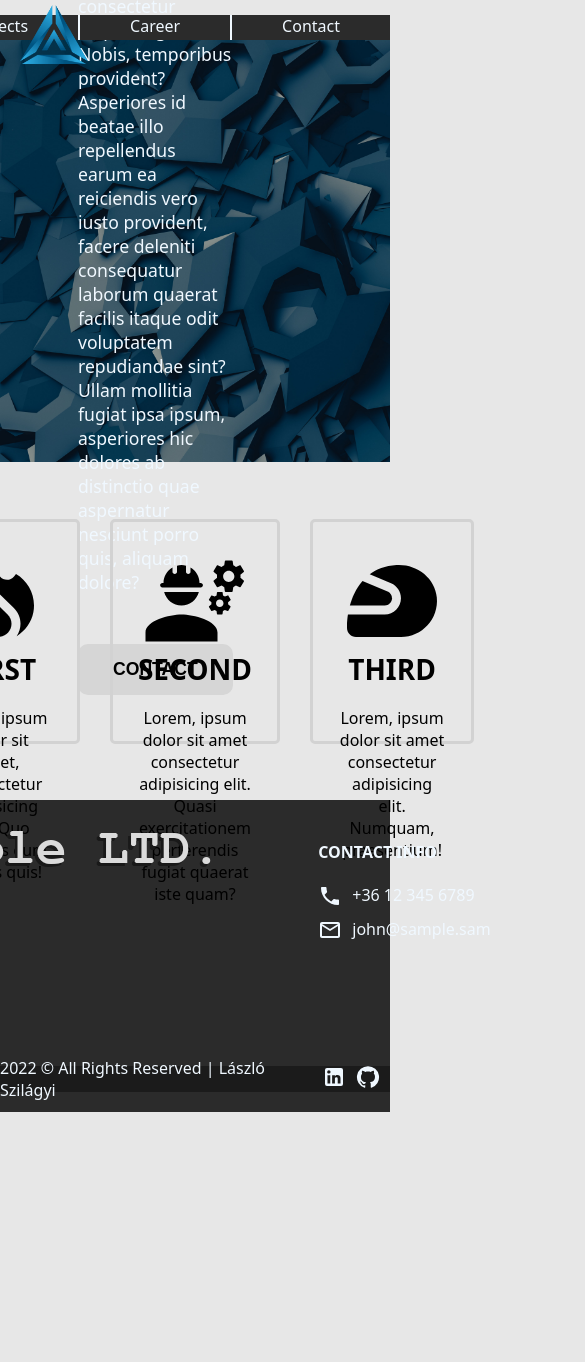
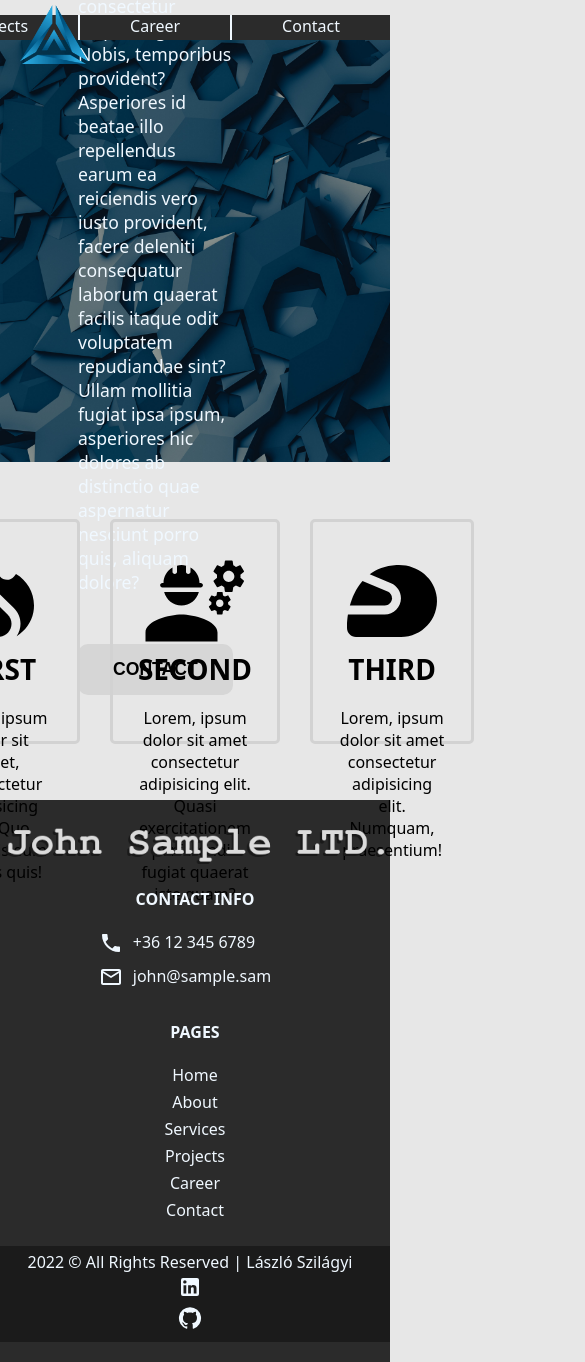
Before and after one commit to raptile666/sample-company-site-react, a React (Create React App) app: page / in a window 390 px wide. Shown: the top 1362 px of the page, 585 px wide, since content can reach past the window. Before the commit the page ends 1112 px from the top, so only its background shows below. Built offline with nearby package versions, Linux system fonts and the light colour scheme; the HTML template or start-up script is replaced by a standard one.

Commit message:
Footer is now responsive

```diff
--- a/src/components/Footer.js
+++ b/src/components/Footer.js
@@ -10,7 +10,7 @@ const Footer = () => {
 
       <div className='footer'>
         <div className='logo'>
-          <img src={TextLogo} alt="TextLogo" id='textlogo' />
+          <img src={TextLogo} alt="TextLogo" title='TextLogo' id='textlogo' />
         </div>
 
         <div className='contact'>
@@ -37,7 +37,7 @@ const Footer = () => {
       </div>
 
       <div className='copyright'>
-        <div>2022 © All Rights Reserved | László Szilágyi</div> <div><LinkedIn /></div> <div><GitHub /></div>
+        <div className='copy-content'>2022 © All Rights Reserved | László Szilágyi</div> <div className='copy-content'><LinkedIn /></div> <div className='copy-content'><GitHub /></div>
       </div>
     </div>
   )
--- a/src/styles/Footer.css
+++ b/src/styles/Footer.css
@@ -8,11 +8,12 @@
 }
 
 .copyright{
+    padding: 5px 0;
     display: flex;
     align-items: center;
     justify-content: center;
     background-color: #1b1b1b;
-    height: 3vh;
+    height: auto;
 }
 
 .footer{
@@ -54,3 +55,27 @@
 .pagelink a{
     margin-bottom: 5px;
 }
+
+@media screen and (max-width: 1000px){
+    .footer{
+        flex-direction: column;
+        align-items: center;
+        text-align: center;
+    }
+}
+
+@media screen and (max-width: 520px){
+    .logo{
+        width: 100%;
+    }
+}
+
+@media screen and (max-width: 520px){
+    .copyright{
+        flex-direction: column;
+    }
+
+    .copy-content{
+        margin-bottom: 2px;
+    }
+}
```
